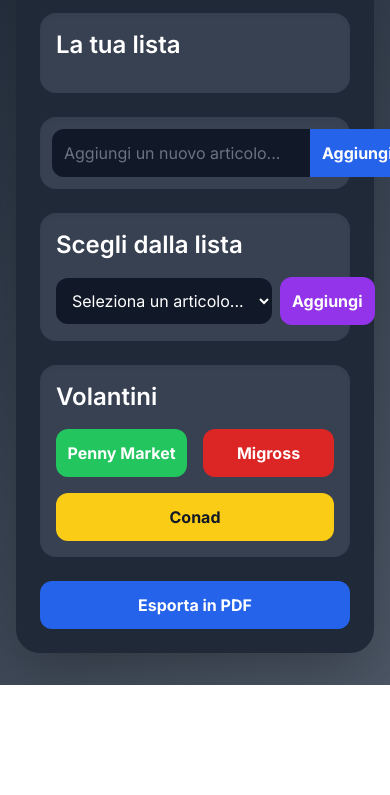
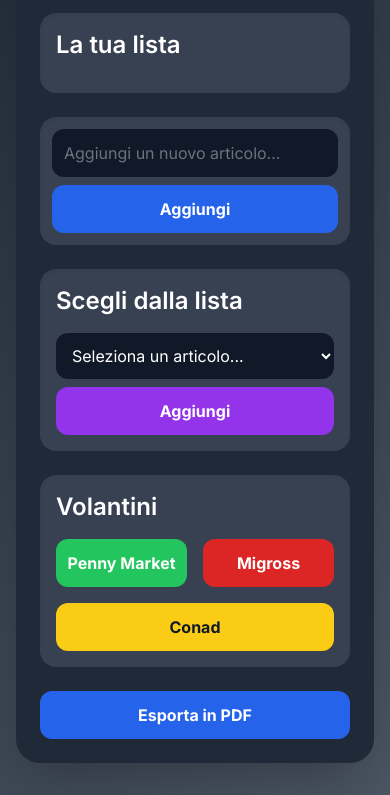
Before and after one commit to herbie14-blip/lista-spesa-famiglia, a plain HTML site: page index.html in a window 390 px wide. Shown: the part 175-970 px from the top of the page. Before the commit the page ends 860 px from the top, so only its background shows below. Drawn offline with nearby package versions, Linux system fonts and the light colour scheme; no server answers.

Commit message:
Update index.html

```diff
--- a/index.html
+++ b/index.html
@@ -73,19 +73,19 @@
         </div>
 
         <!-- Sezione per l'inserimento manuale -->
-        <div class="flex mb-6 bg-gray-700 p-3 rounded-2xl shadow-inner">
-            <input type="text" id="manual-item-input" class="flex-grow p-3 rounded-l-xl bg-gray-900 text-white placeholder-gray-500 border-none focus:outline-none focus:ring-2 focus:ring-blue-500" placeholder="Aggiungi un nuovo articolo...">
-            <button id="add-manual-item-btn" class="bg-blue-600 hover:bg-blue-700 text-white font-bold p-3 rounded-r-xl btn-main">Aggiungi</button>
+        <div class="flex mb-6 bg-gray-700 p-3 rounded-2xl shadow-inner flex-col sm:flex-row gap-2 sm:gap-0">
+            <input type="text" id="manual-item-input" class="flex-grow p-3 rounded-xl sm:rounded-l-xl sm:rounded-r-none bg-gray-900 text-white placeholder-gray-500 border-none focus:outline-none focus:ring-2 focus:ring-blue-500" placeholder="Aggiungi un nuovo articolo...">
+            <button id="add-manual-item-btn" class="bg-blue-600 hover:bg-blue-700 text-white font-bold p-3 rounded-xl sm:rounded-r-xl sm:rounded-l-none btn-main">Aggiungi</button>
         </div>
 
         <!-- Elenco articoli predefiniti con menu a tendina -->
         <div class="bg-gray-700 rounded-2xl p-4 mb-6 shadow-inner">
             <h2 class="text-2xl font-semibold mb-4">Scegli dalla lista</h2>
-            <div class="flex gap-2 items-center">
-                <select id="predefined-item-select" class="flex-grow p-3 rounded-xl bg-gray-900 text-white border-none focus:outline-none focus:ring-2 focus:ring-purple-500">
+            <div class="flex gap-2 items-center flex-col sm:flex-row">
+                <select id="predefined-item-select" class="flex-grow p-3 rounded-xl bg-gray-900 text-white border-none focus:outline-none focus:ring-2 focus:ring-purple-500 w-full">
                     <option value="" disabled selected>Seleziona un articolo...</option>
                 </select>
-                <button id="add-predefined-item-btn" class="bg-purple-600 hover:bg-purple-700 text-white font-bold p-3 rounded-xl btn-main">Aggiungi</button>
+                <button id="add-predefined-item-btn" class="bg-purple-600 hover:bg-purple-700 text-white font-bold p-3 rounded-xl btn-main w-full sm:w-auto">Aggiungi</button>
             </div>
         </div>
 
```
